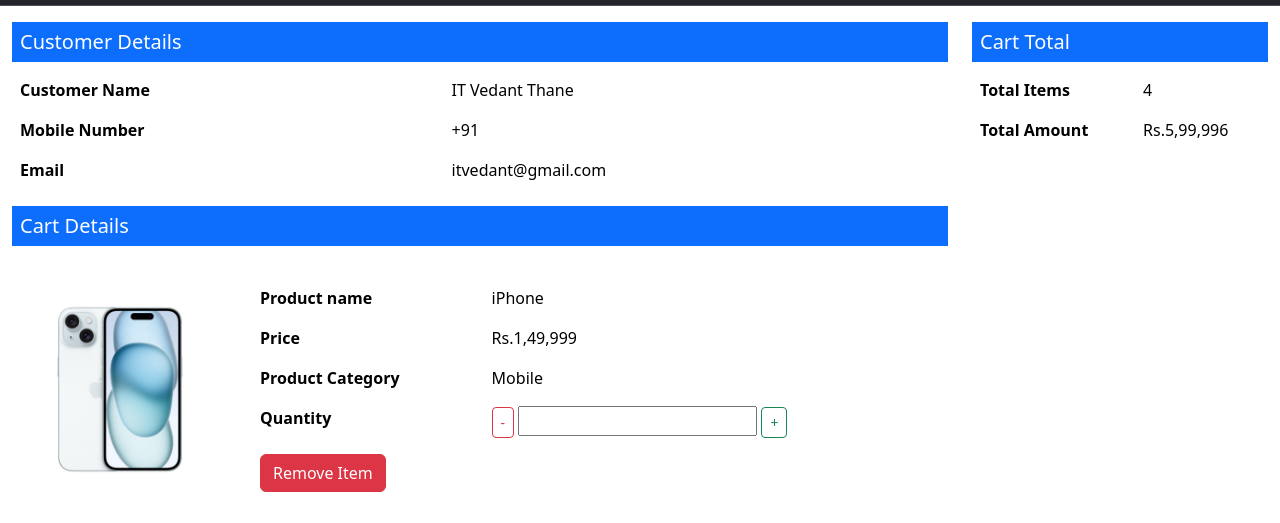
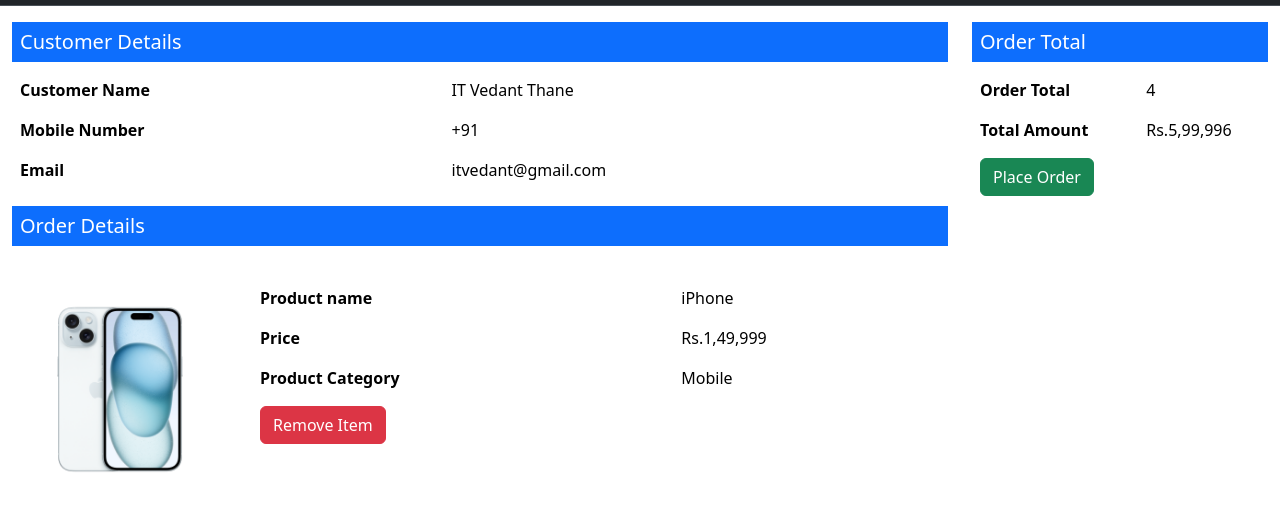
Before and after one commit to imAshutoshGupta/bootstrap, a plain HTML site: page cart.html in a window 1280 px wide. Shown: the part 51-574 px from the top of the page. Drawn offline with nearby package versions, Linux system fonts and the light colour scheme.

Commit message:
today's lec

```diff
--- a/cart.html
+++ b/cart.html
@@ -78,7 +78,7 @@
                         <td> itvedant@gmail.com</td>
                     </tr>
                 </table>
-                <h5 class="bg-primary text-white p-2">Cart Details</h5>
+                <h5 class="bg-primary text-white p-2">Order Details</h5>
                 <div class="row">
                     <div class="col-md-3">
                         <img src="assets/images/iphone.png" width="100%" alt="">
@@ -97,14 +97,14 @@
                                 <th>Product Category</th>
                                 <td> Mobile</td>
                             </tr>
-                            <tr>
-                                <th>Quantity</th>
-                                <td>
-                                    <button class="btn btn-outline-danger btn-sm">-</button>
-                                    <input type="number" name="qty">
-                                    <button class="btn btn-outline-success btn-sm">+</button>
-                                </td>
-                            </tr>
+                            <!-- <tr> -->
+                                <!-- <th>Quantity</th> -->
+                                <!-- <td> -->
+                                    <!-- <button class="btn btn-outline-danger btn-sm">-</button> -->
+                                    <!-- <input type="number" name="qty"> -->
+                                    <!-- <button class="btn btn-outline-success btn-sm">+</button> -->
+                                <!-- </td> -->
+                            <!-- </tr> -->
                             <tr>
                                 <td><button class="btn btn-danger"> Remove Item</button></td>
                             </tr>
@@ -114,15 +114,18 @@
                 </div>
             </div>
             <div class="col-md-3">
-                <h5 class="bg-primary text-white p-2">Cart Total</h5>
+                <h5 class="bg-primary text-white p-2">Order Total</h5>
                 <table class="table table-borderless">
                     <tr>
-                        <th>Total Items</th>
+                        <th>Order Total</th>
                         <td>4</td>
                     </tr>
                     <tr>
                         <th>Total Amount</th>
                         <td>Rs.5,99,996</td>
+                    </tr>
+                    <tr>
+                        <td><button class="btn btn-success" >Place Order</button></td>
                     </tr>
 
                 </table>
```
Also changed, not shown: product_details.html (+1 -1 lines).
